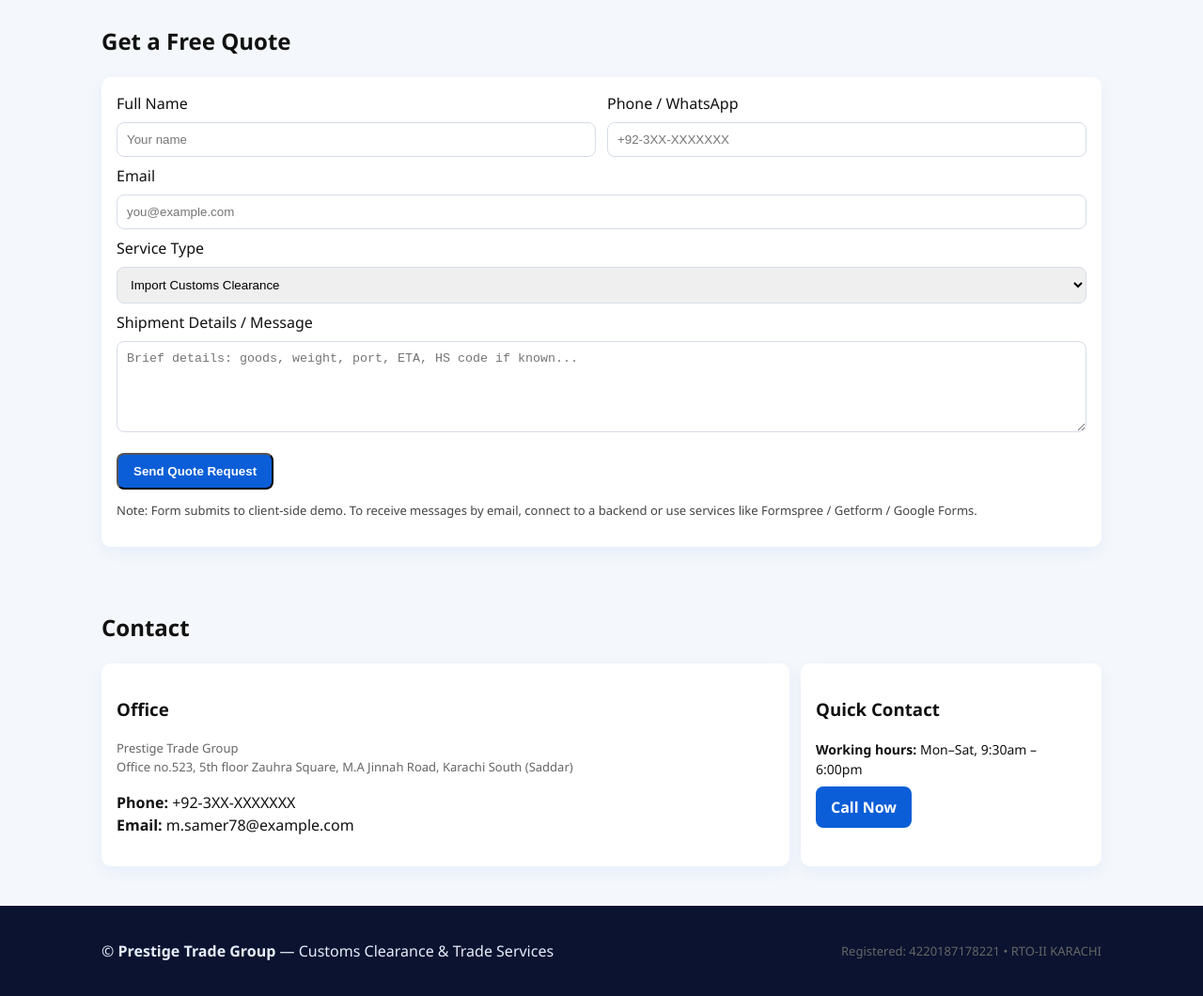
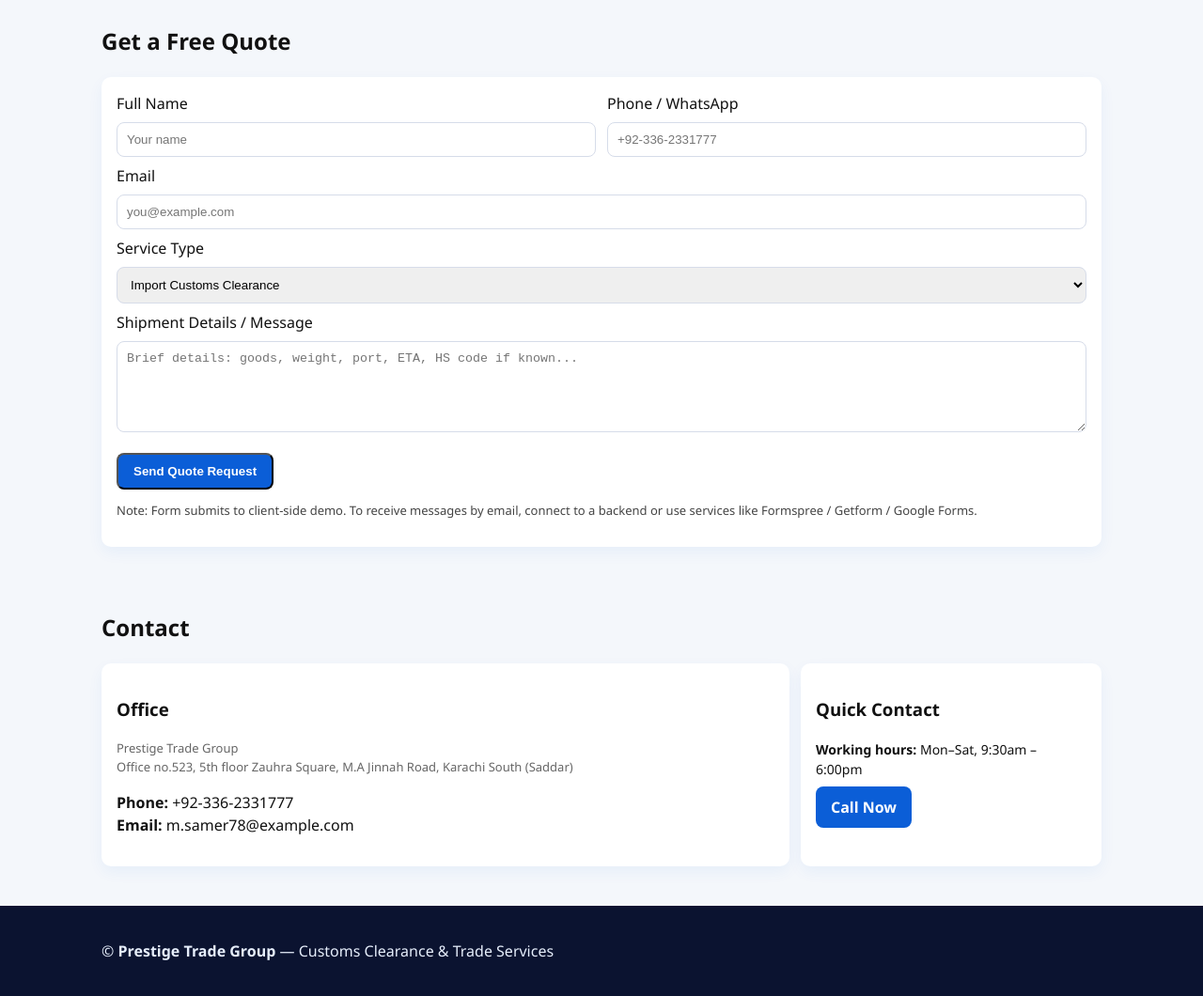
Before and after one commit to mohsinbrothersagencies110-hub/ptg.sie, a plain HTML site: page index.html in a window 1280 px wide. Shown: the part 1140-2200 px from the top of the page at 94% size. Drawn offline with Linux system fonts and the light colour scheme.

Commit message:
Update index.html

```diff
--- a/index.html
+++ b/index.html
@@ -125,7 +125,7 @@
             </div>
             <div>
               <label>Phone / WhatsApp</label>
-              <input type="text" name="phone" required placeholder="+92-3XX-XXXXXXX" />
+              <input type="text" name="phone" required placeholder="+92-336-2331777" />
             </div>
           </div>
           <label>Email</label>
@@ -159,7 +159,7 @@
             Prestige Trade Group<br/>
             Office no.523, 5th floor Zauhra Square, M.A Jinnah Road, Karachi South (Saddar)
           </p>
-          <p><strong>Phone:</strong> +92-3XX-XXXXXXX<br/><strong>Email:</strong> m.samer78@example.com</p>
+          <p><strong>Phone:</strong> +92-336-2331777<br/><strong>Email:</strong> m.samer78@example.com</p>
         </div>
         <div class="card">
           <h3>Quick Contact</h3>
@@ -176,7 +176,7 @@
     <div class="container">
       <div style="display:flex;justify-content:space-between;align-items:center;gap:12px;flex-wrap:wrap">
         <div>© <strong>Prestige Trade Group</strong> — Customs Clearance & Trade Services</div>
-        <div class="small">Registered: 4220187178221 • RTO-II KARACHI</div>
+
       </div>
     </div>
   </footer>
```
